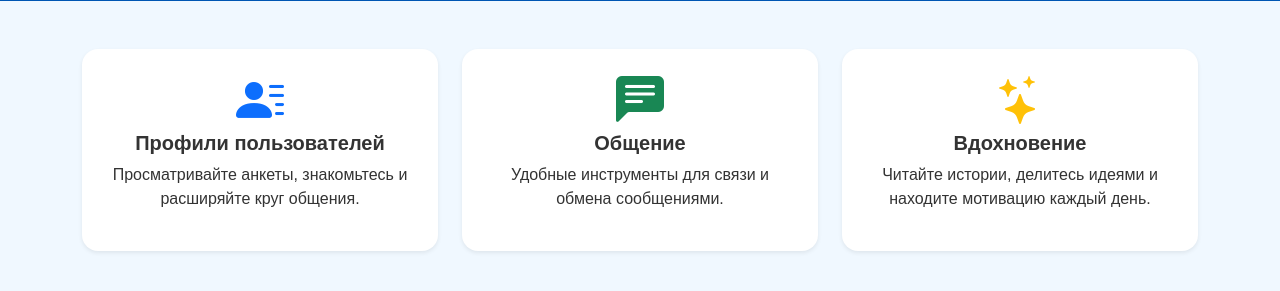
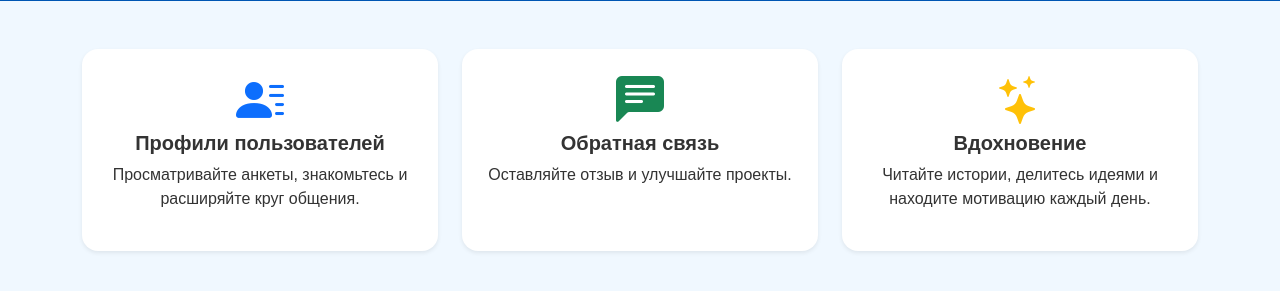
Before and after one commit to Vichka-sigmochka/Site, a Flask app: page / in a window 1280 px wide. Shown: the part 268-559 px from the top of the page. Run offline with Flask 3, Linux system fonts and the light colour scheme.

Commit message:
отформатированные html

```diff
--- a/templates/index.html
+++ b/templates/index.html
@@ -34,8 +34,8 @@
         <div class="col-md-4 mb-4">
             <div class="feature-box p-4 shadow-sm rounded-4 h-100">
                 <i class="bi bi-chat-left-text-fill display-5 text-success mb-3"></i>
-                <h5 class="fw-bold">Общение</h5>
-                <p>Удобные инструменты для связи и обмена сообщениями.</p>
+                <h5 class="fw-bold">Обратная связь</h5>
+                <p>Оставляйте отзыв и улучшайте проекты.</p>
             </div>
         </div>
         <div class="col-md-4 mb-4">
--- a/templates/reviews.html
+++ b/templates/reviews.html
@@ -31,7 +31,7 @@
 <main class="container">
     <h1>Отзывы</h1>
 
-    {% if current_user.is_authenticated %}
+    {% if current_user.is_authenticated and current_user != review.author%}
     <a href="{{ url_for('add_review', project_id=project_id) }}" class="add-post-button">Добавить отзыв</a>
     {% endif %}
 
```
Also changed, not shown: db/new2.db, static/uploads/20250510_182036.09b323d7a19c0d08f48936303bb8c676.jpg (added), static/uploads/post_20250510182135.jpg (added), static/uploads/project_20250510173623.jpg (deleted), static/uploads/project_20250510182215.jpg (added).
